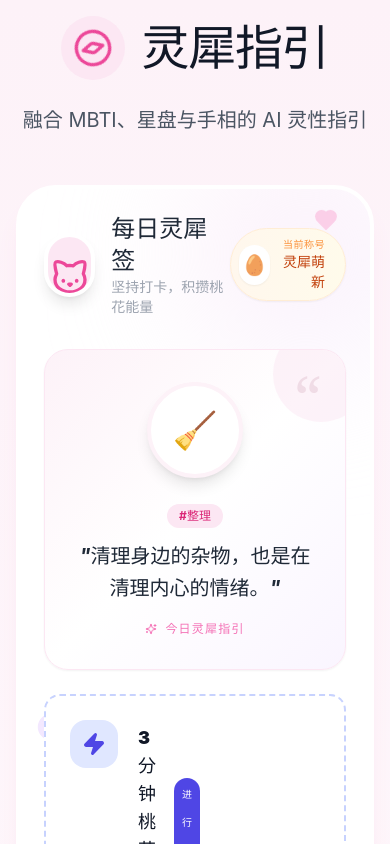
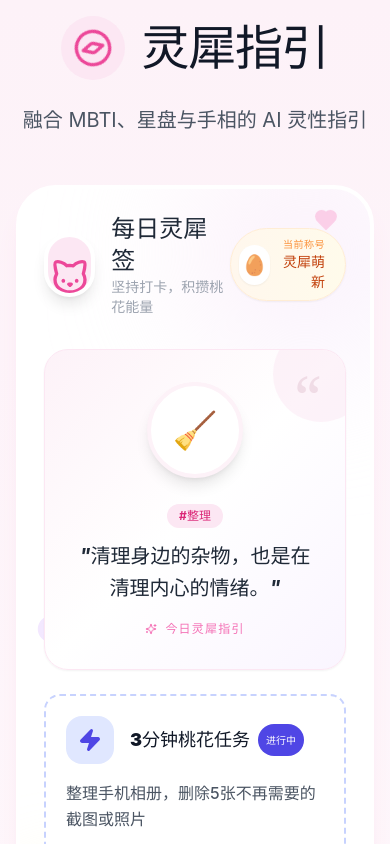
Before and after one commit to ldr0528/love-insight-app, a React (Vite) app: page / in a window 390 px wide. Both pictures are taken after a click on the button "抽取今日运势". Shown: the top 844 px of the page. Built offline with nearby package versions, Linux system fonts and the light colour scheme.

Commit message:
Fix DailyCheckIn mobile layout issues

```diff
--- a/src/components/DailyCheckIn.tsx
+++ b/src/components/DailyCheckIn.tsx
@@ -207,18 +207,30 @@ export default function DailyCheckIn() {
               </div>
 
               {/* The Task */}
-              <div className="bg-white border-2 border-dashed border-indigo-200 rounded-2xl p-6 flex items-start gap-5 hover:border-indigo-400 hover:bg-indigo-50/30 transition-all cursor-pointer group">
-                <div className="w-12 h-12 rounded-2xl bg-indigo-100 flex items-center justify-center flex-shrink-0 text-indigo-600 group-hover:scale-110 transition-transform">
-                  <Zap className="w-6 h-6 fill-current" />
+              <div className="bg-white border-2 border-dashed border-indigo-200 rounded-2xl p-5 md:p-6 flex flex-col md:flex-row items-start md:items-center gap-4 md:gap-5 hover:border-indigo-400 hover:bg-indigo-50/30 transition-all cursor-pointer group">
+                <div className="flex items-center gap-4 w-full md:w-auto">
+                   <div className="w-12 h-12 rounded-2xl bg-indigo-100 flex items-center justify-center flex-shrink-0 text-indigo-600 group-hover:scale-110 transition-transform">
+                     <Zap className="w-6 h-6 fill-current" />
+                   </div>
+                   {/* Mobile Title Layout */}
+                   <div className="md:hidden flex-1">
+                      <h4 className="font-black text-gray-900 flex items-center gap-2 text-lg">
+                       3分钟桃花任务
+                       <span className="bg-indigo-600 text-white text-[10px] px-2 py-0.5 rounded-full font-bold whitespace-nowrap">进行中</span>
+                     </h4>
+                   </div>
                 </div>
-                <div className="flex-1 pt-1">
-                  <h4 className="font-black text-gray-900 mb-2 flex items-center gap-2 text-lg">
+
+                <div className="flex-1 pt-0 md:pt-1 w-full">
+                  {/* Desktop Title Layout */}
+                  <h4 className="hidden md:flex font-black text-gray-900 mb-2 items-center gap-2 text-lg">
                     3分钟桃花任务
                     <span className="bg-indigo-600 text-white text-[10px] px-2 py-0.5 rounded-full font-bold">进行中</span>
                   </h4>
-                  <p className="text-gray-600 font-medium">{todaySign?.task}</p>
+                  <p className="text-gray-600 font-medium leading-relaxed">{todaySign?.task}</p>
                 </div>
-                <button className="text-indigo-600 hover:text-indigo-800 font-bold flex items-center gap-1 self-center whitespace-nowrap bg-indigo-50 px-4 py-2 rounded-xl group-hover:bg-white transition-colors">
+
+                <button className="w-full md:w-auto text-indigo-600 hover:text-indigo-800 font-bold flex items-center justify-center gap-1 self-start md:self-center whitespace-nowrap bg-indigo-50 px-4 py-3 md:py-2 rounded-xl group-hover:bg-white transition-colors mt-2 md:mt-0">
                   去完成 <ArrowRight className="w-4 h-4" />
                 </button>
               </div>
```
